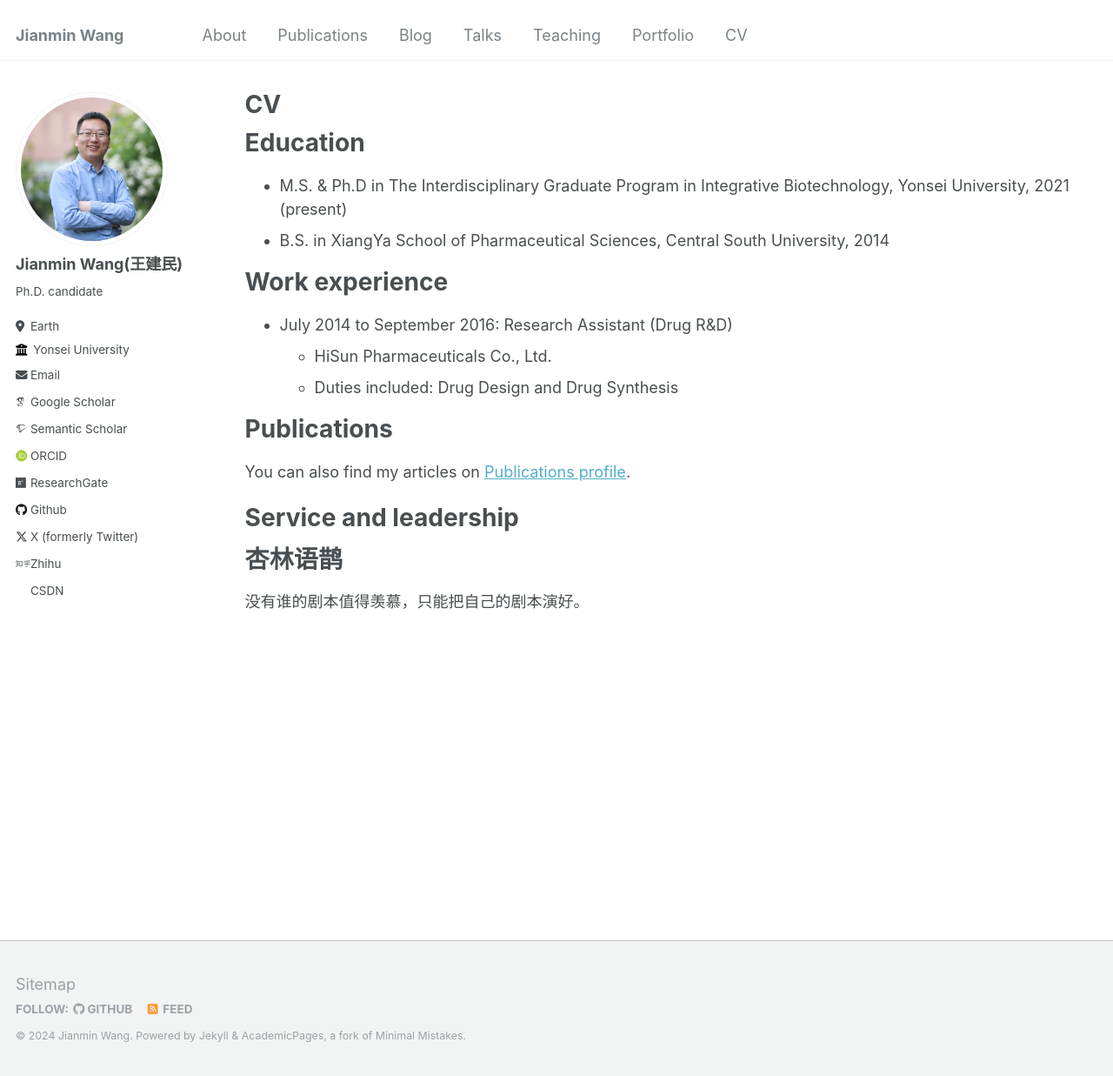
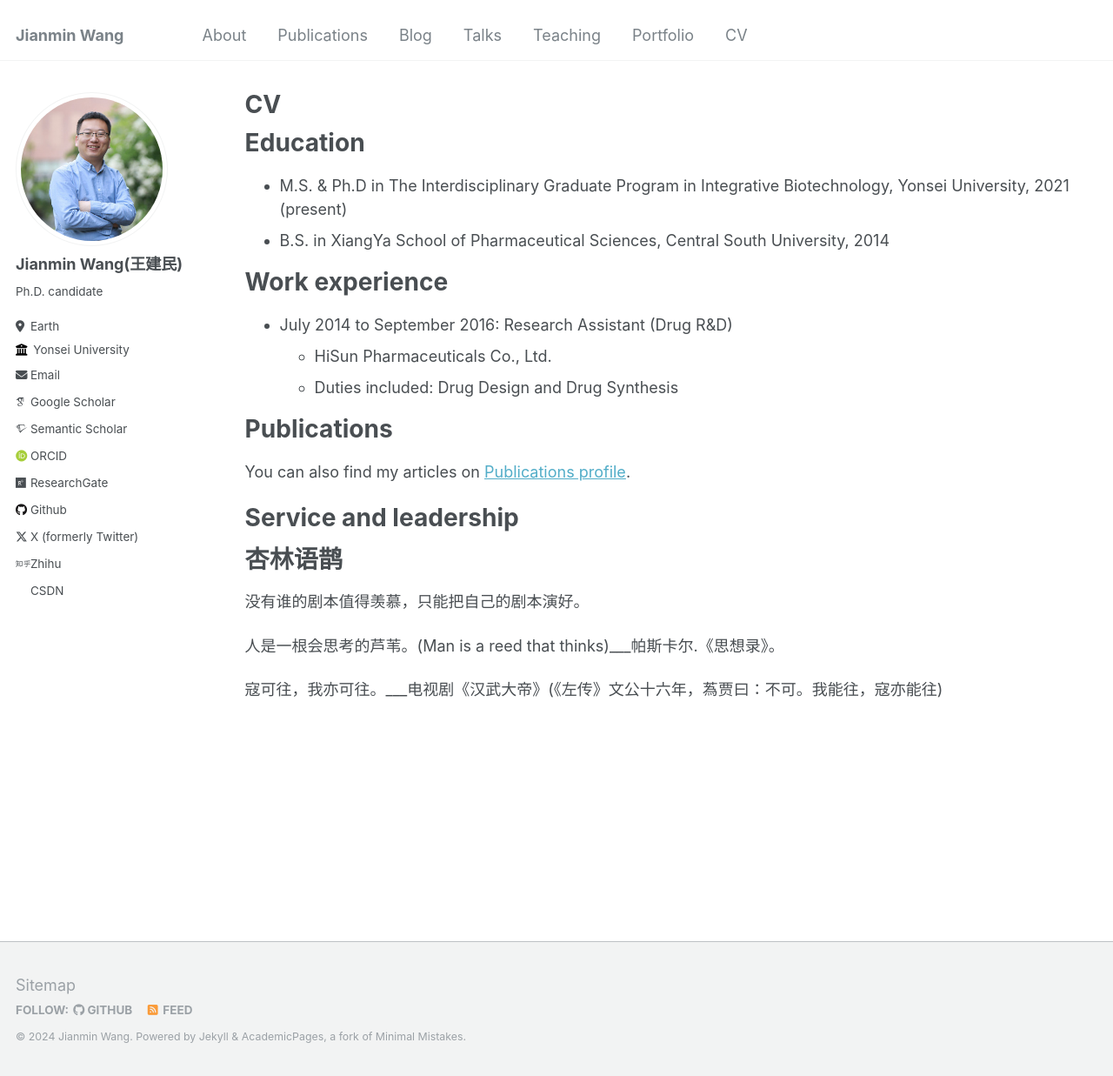
Before and after one commit to Jianmin2drugai/Jianmin2drugai.github.io, a Jekyll site: the page built from _pages/cv.md, in a window 1280 px wide and 1237 px high. Shown: the whole window at 87% size. Built offline with Jekyll 4.4.1, drawn with Linux system fonts in a browser that asks for light colours; some web fonts are replaced.

Commit message:
Update cv.md

```diff
--- a/_pages/cv.md
+++ b/_pages/cv.md
@@ -36,4 +36,10 @@ Service and leadership
 
 杏林语鹊
 ======
+
+
 没有谁的剧本值得羡慕，只能把自己的剧本演好。
+
+人是一根会思考的芦苇。(Man is a reed that thinks)___帕斯卡尔.《思想录》。
+
+寇可往，我亦可往。___电视剧《汉武大帝》(《左传》文公十六年，蒍贾曰：不可。我能往，寇亦能往)
```
